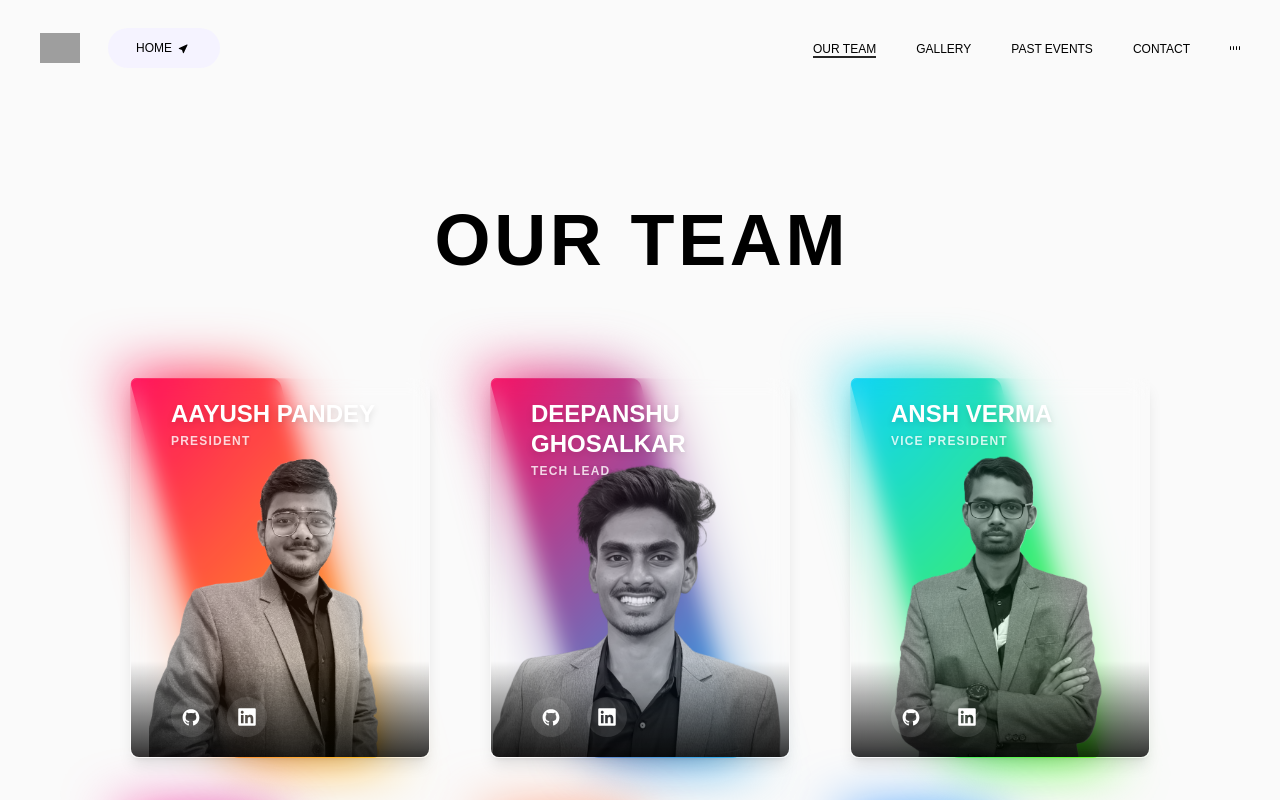
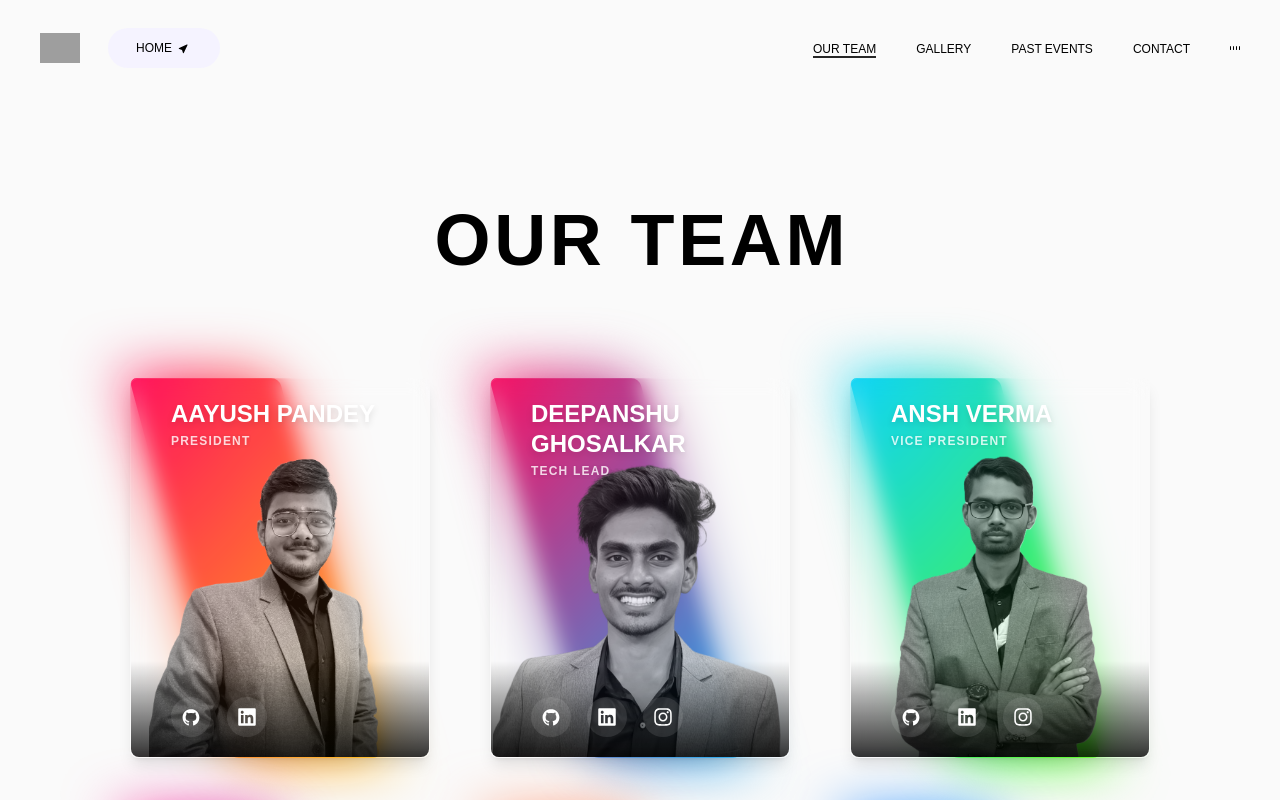
Before and after one commit to SPY-DEEP-06/HackWithIndia-Website, a React (Vite) app: page /team in a window 1280 px wide. Shown: the top 800 px of the page. Built offline with nearby package versions, Linux system fonts and the light colour scheme; grey boxes are pictures that could not be loaded; a web font is replaced by a local one.

Commit message:
chore(Team): update team members social links

```diff
--- a/src/components/Team.jsx
+++ b/src/components/Team.jsx
@@ -95,15 +95,15 @@ const Team = () => {
             linkedin: "#"
         },
         {
-            // ... other members truncated for brevity, but logically preserved
             name: "Deepanshu Ghosalkar",
             role: "Tech Lead",
             desc: "Mastermind behind the technical infrastructure.",
             img: deepanshuImg,
             gradientFrom: "#03a9f4", // Blue
             gradientTo: "#ff0058",   // Pink
-            github: "#",
-            linkedin: "#"
+            github: "https://github.com/SPY-DEEP-06",
+            linkedin: "https://www.linkedin.com/in/deepanshu-ghosalkar-deep/",
+            instagram: "http://instagram.com/deep_ghosalkar_"
         },
         {
             name: "Ansh Verma",
@@ -112,8 +112,9 @@ const Team = () => {
             img: anshImg,
             gradientFrom: "#4dff03", // Green
             gradientTo: "#00d0ff",   // Cyan
-            github: "#",
-            linkedin: "#"
+            github: "https://github.com/verma07ansh",
+            linkedin: "https://www.linkedin.com/in/ansh-verma-37504b2b7/",
+            instagram: "https://www.instagram.com/verma_07ansh"
         },
         {
             name: "Atharva Achare",
@@ -122,9 +123,10 @@ const Team = () => {
             img: atharvaImg,
             gradientFrom: "#7928ca", // Purple
             gradientTo: "#ff0080",   // Magenta
-            github: "#",
-            linkedin: "#",
-            titleStyle: { paddingBottom: '0px' } // Reduced padding to lower text
+            github: "https://github.com/atharvachare",
+            linkedin: "https://www.linkedin.com/in/atharva-achare-089582319?utm_source=share&utm_campaign=share_via&utm_content=profile&utm_medium=ios_app",
+            instagram: "https://www.instagram.com/atharva_achare?igsh=cmtwenRiNDdndDJ0&utm_source=qr",
+            titleStyle: { paddingBottom: '0px' }
         },
         {
             name: "Tanvi Patil",
@@ -133,8 +135,8 @@ const Team = () => {
             img: tanviImg,
             gradientFrom: "#ff4b1f", // Orange
             gradientTo: "#ff9068",   // Salmon
-            github: "#",
-            linkedin: "#"
+            linkedin: "https://www.linkedin.com/in/tanvi-patil-568540322?utm_source=share&utm_campaign=share_via&utm_content=profile&utm_medium=ios_app",
+            instagram: "https://www.instagram.com/heyy.tanv?igsh=MWVxamR2OGZyMms0Yw%3D%3D&utm_source=qr"
         },
         {
             name: "Aryan Naik",
@@ -143,8 +145,8 @@ const Team = () => {
             img: aryanImg,
             gradientFrom: "#00c6ff", // Light Blue
             gradientTo: "#0072ff",   // Royal Blue
-            github: "#",
-            linkedin: "#"
+            linkedin: "https://www.linkedin.com/in/aryan-naik-925000379?utm_source=share_via&utm_content=profile&utm_medium=member_android",
+            instagram: "https://www.instagram.com/michtoaryan?igsh=bmw5enRzMW9leDQ3"
         },
         {
             name: "Ravikishan Singh",
@@ -153,8 +155,9 @@ const Team = () => {
             img: ravikishanImg,
             gradientFrom: "#bc4e9c", // Pink
             gradientTo: "#f80759",   // Red-Pink
-            github: "#",
-            linkedin: "#"
+            github: "https://github.com/RavikishanSingh",
+            linkedin: "https://www.linkedin.com/in/ravikishan-singh?utm_source=share&utm_campaign=share_via&utm_content=profile&utm_medium=android_app",
+            instagram: "https://www.instagram.com/singh_ravikishan23?igsh=eDFkM2YzN2t3Y2Fl"
         },
         {
             name: "Khushi Chowta",
@@ -163,8 +166,9 @@ const Team = () => {
             img: khushiImg,
             gradientFrom: "#f12711", // Red
             gradientTo: "#f5af19",   // Yellow
-            github: "#",
-            linkedin: "#"
+            github: "https://github.com/khushichowta0404",
+            linkedin: "https://www.linkedin.com/in/khushi-chowta-397446376?utm_source=share_via&utm_content=profile&utm_medium=member_android",
+            instagram: "https://www.instagram.com/_simp.ly_khushi_?utm_source=qr&igsh=aWJoYnE2OWRjbWUz"
         },
         {
             name: "Krishnakant Sharma",
@@ -173,8 +177,9 @@ const Team = () => {
             img: krishnakantImg,
             gradientFrom: "#11998e", // Teal
             gradientTo: "#38ef7d",   // Lime
-            github: "#",
-            linkedin: "#",
+            github: "https://github.com/Krishna-Techstar",
+            linkedin: "https://www.linkedin.com/in/krishnakant-sharma-23p/",
+            instagram: "https://www.instagram.com/_krsna_23_/",
             imgStyle: { transform: 'scale(1.35)', bottom: '-15px' }
         },
         {
@@ -184,8 +189,8 @@ const Team = () => {
             img: krushaliImg,
             gradientFrom: "#8e2de2", // Purple
             gradientTo: "#4a00e0",   // Violet
-            github: "#",
-            linkedin: "#"
+            github: "https://github.com/krushali-borhade",
+            instagram: "https://www.instagram.com/_lil_miss_sillyy_?igsh=bTBpb3MwNjczdG1q"
         },
         {
             name: "Aakanksha Mishra",
@@ -194,8 +199,9 @@ const Team = () => {
             img: aakankshaImg,
             gradientFrom: "#ec008c", // Rose
             gradientTo: "#fc6767",   // Coral
-            github: "#",
-            linkedin: "#"
+            github: "https://github.com/aaka1412",
+            linkedin: "https://www.linkedin.com/in/aakanksha-mishra-3a0178346?utm_source=share&utm_campaign=share_via&utm_content=profile&utm_medium=android_app",
+            instagram: "https://www.instagram.com/_.aakanksha14_?igsh=MWZkNWVzbG5kanFubg=="
         },
     ];
 
```
